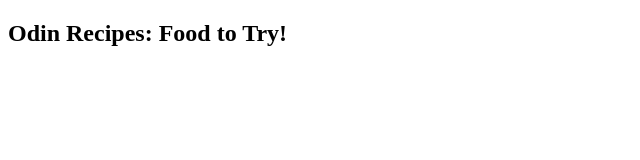
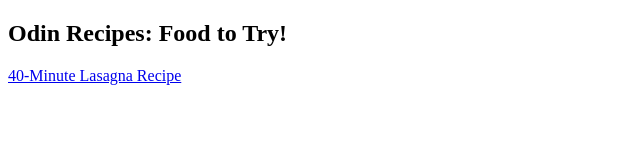
Before and after one commit to VladPuen/odin-recipes, a plain HTML site: page index.html in a window 1280 px wide. Shown: the whole page, without its empty margins (0-640 px from the left). Drawn offline with Linux system fonts and the light colour scheme.

Commit message:
Added links to and from recipe age to home page.

```diff
--- a/index.html
+++ b/index.html
@@ -6,5 +6,7 @@
     </head>
     <body>
     <h2>Odin Recipes: Food to Try!</h2>
+    <a href = "recipes/lasagna.html">40-Minute Lasagna Recipe</a>
+
     </body>
 </html>
```
Also changed, not shown: recipes/lasagna.html (+1 -0 lines).
